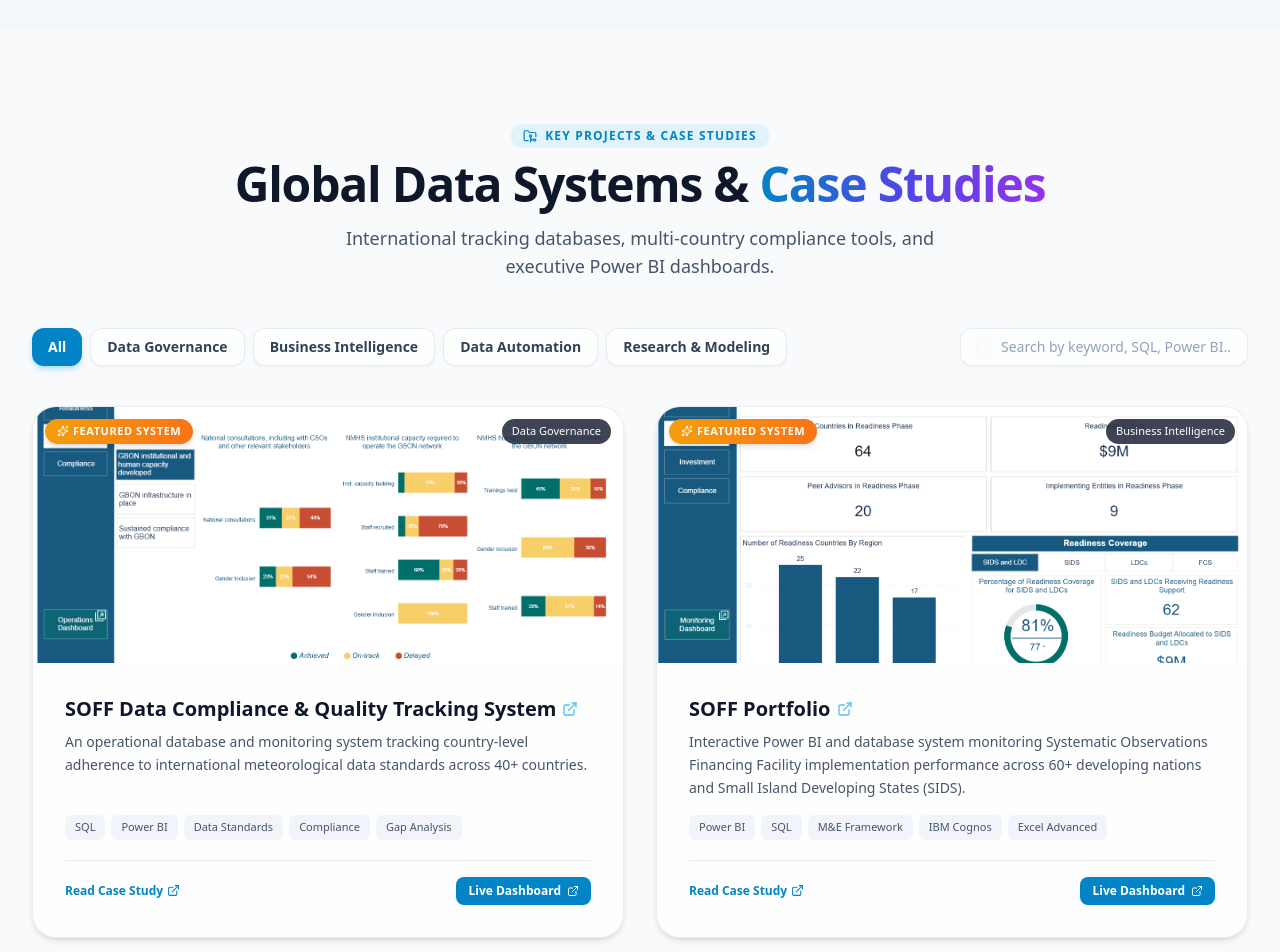
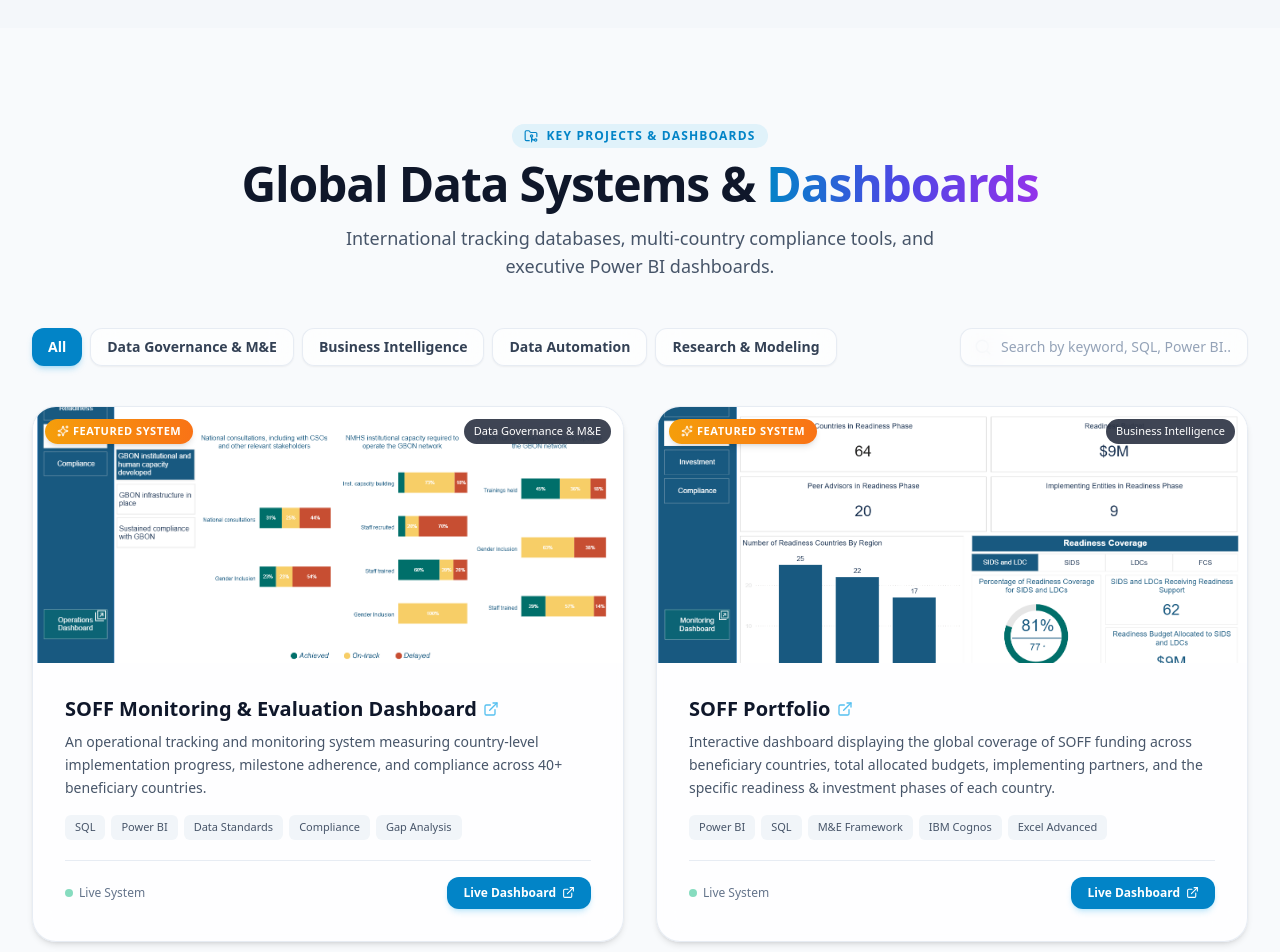
Before and after one commit to zarifoudjibril/zarifoudjibril, a React (Vite) app: page / in a window 1280 px wide. Shown: the part 3500-4452 px from the top of the page. Built offline with nearby package versions, Linux system fonts and the light colour scheme.

Commit message:
fix: rename SOFF dashboard, update description, remove case study button, make cards direct links

```diff
--- a/src/components/Projects.jsx
+++ b/src/components/Projects.jsx
@@ -1,9 +1,7 @@
 import React, { useState } from 'react';
 import { portfolioData } from '../data/portfolioData';
 import { useLanguage } from '../context/LanguageContext';
-import ProjectModal from './ProjectModal';
 import { ExternalLink, Search, Sparkles, FolderGit2 } from 'lucide-react';
-import { LinkedinIcon } from './Icons';
 
 export default function Projects() {
   const { lang } = useLanguage();
@@ -14,7 +12,6 @@
   const categories = [allLabel, ...new Set(projects.map((p) => p.category))];
   const [selectedCategory, setSelectedCategory] = useState(allLabel);
   const [searchQuery, setSearchQuery] = useState('');
-  const [activeModalProject, setActiveModalProject] = useState(null);
 
   const filteredProjects = projects.filter((project) => {
     const matchesCategory =
@@ -35,13 +32,13 @@
         <div className="flex flex-col items-center text-center mb-12">
           <div className="inline-flex items-center gap-2 px-3 py-1 rounded-full bg-brand-500/10 text-brand-600 dark:text-brand-400 text-xs font-bold uppercase tracking-widest mb-3">
             <FolderGit2 size={14} />
-            <span>{lang === 'en' ? 'Key Projects & Case Studies' : 'Études de Cas & Projets'}</span>
+            <span>{lang === 'en' ? 'Key Projects & Dashboards' : 'Tableaux de Bord & Projets'}</span>
           </div>
           <h2 className="text-3xl sm:text-5xl font-extrabold text-slate-900 dark:text-white tracking-tight">
             {lang === 'en' ? (
-              <>Global Data Systems & <span className="text-gradient">Case Studies</span></>
+              <>Global Data Systems & <span className="text-gradient">Dashboards</span></>
             ) : (
-              <>Systèmes de Données & <span className="text-gradient">Réalisations</span></>
+              <>Systèmes de Données & <span className="text-gradient">Tableaux de Bord</span></>
             )}
           </h2>
           <p className="mt-4 text-base sm:text-lg text-slate-600 dark:text-slate-400 max-w-2xl">
@@ -107,8 +104,7 @@
             {filteredProjects.map((project) => (
               <div
                 key={project.id}
-                className="glass-card rounded-3xl overflow-hidden flex flex-col group hover:-translate-y-1.5 transition-all duration-300 cursor-pointer"
-                onClick={() => setActiveModalProject(project)}
+                className="glass-card rounded-3xl overflow-hidden flex flex-col group hover:-translate-y-1.5 transition-all duration-300"
               >
                 {/* Thumbnail Header */}
                 <div className="relative aspect-video overflow-hidden bg-slate-100 dark:bg-slate-800 max-h-64">
@@ -117,7 +113,6 @@
                       href={project.liveUrl}
                       target="_blank"
                       rel="noopener noreferrer"
-                      onClick={(e) => e.stopPropagation()}
                       className="block w-full h-full relative group/img cursor-pointer"
                       title={lang === 'en' ? 'Click to open live dashboard' : 'Cliquer pour ouvrir le tableau de bord'}
                     >
@@ -138,7 +133,7 @@
                     <img
                       src={project.image}
                       alt={project.title}
-                      className="w-full h-full object-cover group-hover:scale-105 transition-transform duration-500"
+                      className="w-full h-full object-cover"
                       loading="lazy"
                     />
                   )}
@@ -163,7 +158,6 @@
                           href={project.liveUrl}
                           target="_blank"
                           rel="noopener noreferrer"
-                          onClick={(e) => e.stopPropagation()}
                           className="hover:text-brand-600 dark:hover:text-brand-400 transition-colors inline-flex items-center gap-1.5 group/link"
                         >
                           <span>{project.title}</span>
@@ -171,7 +165,7 @@
                         </a>
                       </h3>
                     ) : (
-                      <h3 className="text-xl font-bold text-slate-900 dark:text-white mb-2 group-hover:text-brand-600 dark:group-hover:text-brand-400 transition-colors">
+                      <h3 className="text-xl font-bold text-slate-900 dark:text-white mb-2">
                         {project.title}
                       </h3>
                     )}
@@ -195,29 +189,32 @@
 
                     {/* Footer Action Links */}
                     <div className="flex items-center justify-between pt-4 border-t border-slate-200/80 dark:border-slate-800/80">
-                      <button
-                        onClick={() => setActiveModalProject(project)}
-                        className="text-xs font-semibold text-brand-600 dark:text-brand-400 hover:underline flex items-center gap-1"
-                      >
-                        <span>{lang === 'en' ? 'Read Case Study' : "Lire l'Étude"}</span>
-                        <ExternalLink size={13} />
-                      </button>
+                      {project.liveUrl ? (
+                        <>
+                          <span className="text-xs text-slate-500 dark:text-slate-400 font-medium flex items-center gap-1.5">
+                            <span className="w-2 h-2 rounded-full bg-emerald-500 inline-block animate-pulse"></span>
+                            <span>{lang === 'en' ? 'Live System' : 'Système en Ligne'}</span>
+                          </span>
 
-                      {project.liveUrl ? (
                           <a
                             href={project.liveUrl}
                             target="_blank"
                             rel="noopener noreferrer"
-                          onClick={(e) => e.stopPropagation()}
-                          className="inline-flex items-center gap-1.5 px-3 py-1.5 rounded-lg bg-brand-600 hover:bg-brand-500 text-white text-xs font-semibold shadow-xs transition-all hover:scale-105"
+                            className="inline-flex items-center gap-1.5 px-4 py-2 rounded-xl bg-brand-600 hover:bg-brand-500 text-white text-xs font-semibold shadow-md shadow-brand-500/20 transition-all hover:scale-105"
                           >
                             <span>{lang === 'en' ? 'Live Dashboard' : 'Tableau de Bord'}</span>
-                          <ExternalLink size={12} />
+                            <ExternalLink size={13} />
                           </a>
+                        </>
                       ) : (
+                        <div className="flex items-center justify-between w-full">
                           <span className="text-xs text-slate-400 font-medium">
+                            {lang === 'en' ? 'Internal Architecture' : 'Architecture Interne'}
+                          </span>
+                          <span className="text-xs text-slate-400 font-mono">
                             WMO / OMM
                           </span>
+                        </div>
                       )}
                     </div>
                   </div>
@@ -227,13 +224,6 @@
           </div>
         )}
       </div>
-
-      {activeModalProject && (
-        <ProjectModal
-          project={activeModalProject}
-          onClose={() => setActiveModalProject(null)}
-        />
-      )}
     </section>
   );
 }
--- a/src/data/portfolioData.js
+++ b/src/data/portfolioData.js
@@ -111,11 +111,11 @@
     ],
     projects: [
       {
-        id: "soff-compliance-system",
-        title: "SOFF Data Compliance & Quality Tracking System",
-        description: "An operational database and monitoring system tracking country-level adherence to international meteorological data standards across 40+ countries.",
+        id: "soff-monitoring",
+        title: "SOFF Monitoring & Evaluation Dashboard",
+        description: "An operational tracking and monitoring system measuring country-level implementation progress, milestone adherence, and compliance across 40+ beneficiary countries.",
         longDescription: "Architected at the World Meteorological Organization (WMO) to monitor international infrastructure investments. Centralized multi-country compliance metrics, automated gap detection in national IT systems, and generated executive summaries for governing board steering meetings.",
-        category: "Data Governance",
+        category: "Data Governance & M&E",
         tags: ["SQL", "Power BI", "Data Standards", "Compliance", "Gap Analysis"],
         image: "./images/monitoring.png",
         featured: true,
@@ -125,7 +125,7 @@
       {
         id: "soff-portfolio",
         title: "SOFF Portfolio",
-        description: "Interactive Power BI and database system monitoring Systematic Observations Financing Facility implementation performance across 60+ developing nations and Small Island Developing States (SIDS).",
+        description: "Interactive dashboard displaying the global coverage of SOFF funding across beneficiary countries, total allocated budgets, implementing partners, and the specific readiness & investment phases of each country.",
         longDescription: "Designed relational tracking models and interactive dashboards querying multi-source project data. Enabled Secretariat stakeholders to identify bottlenecks, evaluate performance indicators, and drive resource allocation decisions.",
         category: "Business Intelligence",
         tags: ["Power BI", "SQL", "M&E Framework", "IBM Cognos", "Excel Advanced"],
@@ -406,11 +406,11 @@
     ],
     projects: [
       {
-        id: "soff-compliance-system",
-        title: "Système de Suivi de Conformité & Qualité des Données SOFF",
-        description: "Outil opérationnel et base de données de suivi de l'adhérence aux normes internationales d'observation météorologique dans plus de 40 pays.",
+        id: "soff-monitoring",
+        title: "Tableau de Bord de Suivi & Évaluation (S&E) SOFF",
+        description: "Outil opérationnel et base de données de suivi de l'état d'avancement des projets, du respect des jalons et de la conformité aux normes internationales dans plus de 40 pays.",
         longDescription: "Développé pour l'Organisation Météorologique Mondiale (OMM) afin d'assurer la conformité des infrastructures de collecte de données. Centralisation des indicateurs, détection automatique des écarts et production de rapports exécutifs pour le Comité de Pilotage.",
-        category: "Gouvernance Data",
+        category: "Gouvernance & S&E",
         tags: ["SQL", "Power BI", "Normes de Données", "Conformité", "Gap Analysis"],
         image: "./images/monitoring.png",
         featured: true,
@@ -420,7 +420,7 @@
       {
         id: "soff-portfolio",
         title: "SOFF Portfolio",
-        description: "Tableau de bord mondial et interactif de suivi de la mise en œuvre des projets SOFF dans plus de 60 pays (PMA et PEID).",
+        description: "Tableau de bord interactif présentant la couverture mondiale des financements SOFF par pays bénéficiaire, les budgets alloués, les entités de mise en œuvre et les phases d'avancement (Readiness & Investment).",
         longDescription: "Conception de modèles relationnels et de tableaux de bord dynamiques pour interroger les données du programme. Permet aux instances de gouvernance de suivre la performance et d'orienter les décisions stratégiques.",
         category: "Business Intelligence",
         tags: ["Power BI", "SQL", "Suivi & Évaluation", "IBM Cognos", "Excel Avancé"],
```
Lines whose indentation alone changed are shown as unchanged.
